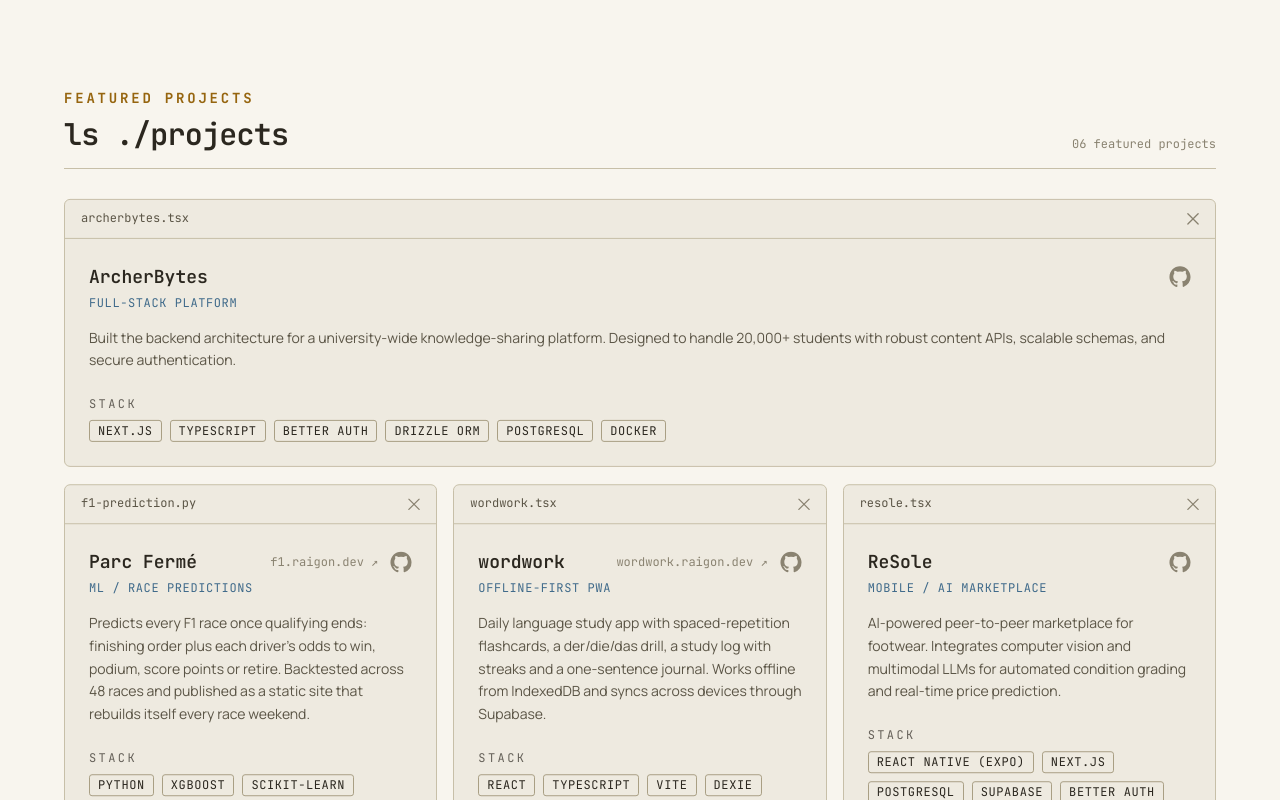
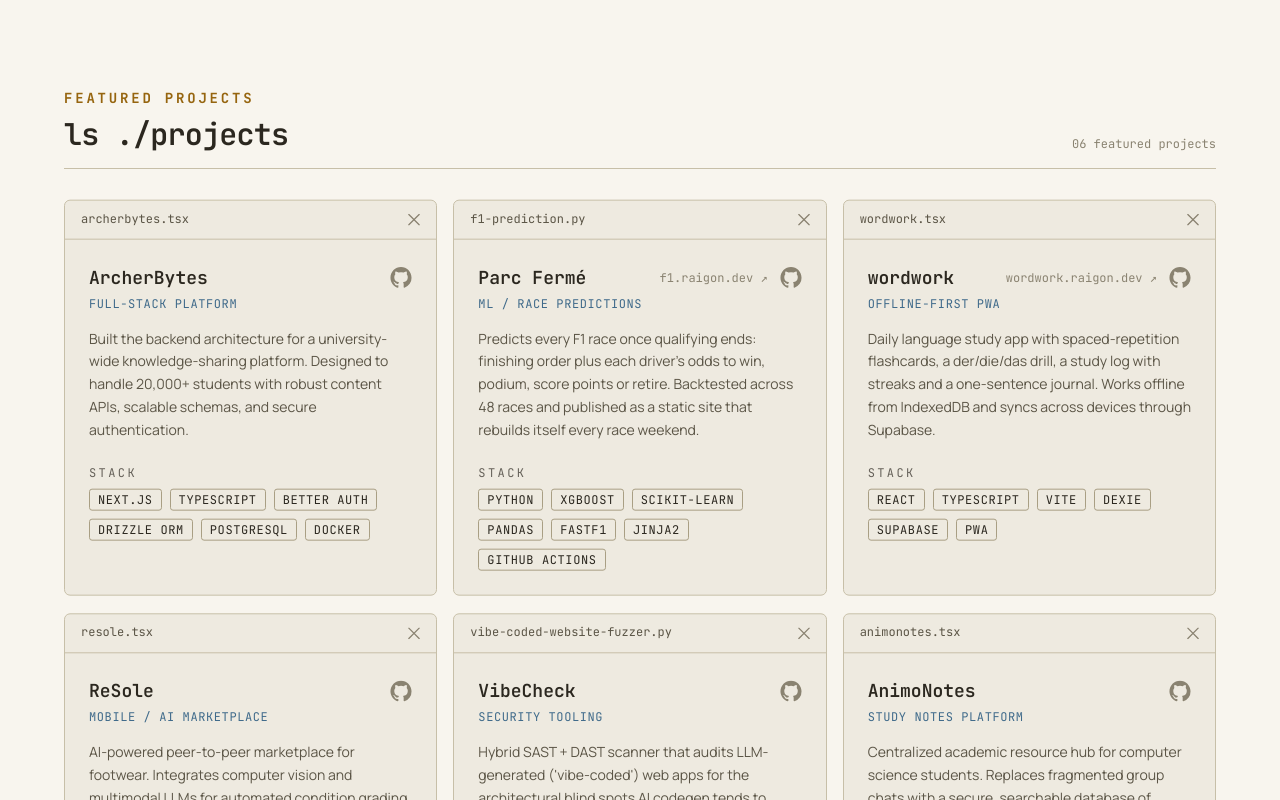
Before and after one commit to rdgonzaga/raigon, a Next.js app: page / in a window 1280 px wide. Shown: the part 2700-3500 px from the top of the page. Built offline with nearby package versions, Linux system fonts and the light colour scheme; no server answers.

Commit message:
fix: show projects as an even 3x2 grid

```diff
--- a/components/work/ProjectsGrid.tsx
+++ b/components/work/ProjectsGrid.tsx
@@ -11,8 +11,10 @@ import { ProjectCard } from "./ProjectCard";
 
 export function ProjectsGrid() {
   const { container, item, reveal } = useRevealVariants();
-  const featured = projects.find((p) => p.featured) ?? projects[0];
-  const rest = projects.filter((p) => p !== featured);
+  const ordered = [
+    ...projects.filter((p) => p.featured),
+    ...projects.filter((p) => !p.featured),
+  ];
 
   return (
     <Section id="work">
@@ -27,10 +29,7 @@ export function ProjectsGrid() {
         {...reveal}
         className="mt-8 grid grid-cols-1 gap-4 md:grid-cols-3"
       >
-        <motion.div variants={item} className="md:col-span-3">
-          <ProjectCard project={featured} className="md:min-h-[16rem]" />
-        </motion.div>
-        {rest.map((p) => (
+        {ordered.map((p) => (
           <motion.div key={p.slug} variants={item}>
             <ProjectCard project={p} className="md:min-h-[16rem]" />
           </motion.div>
```
